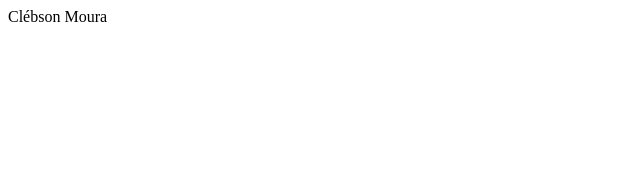
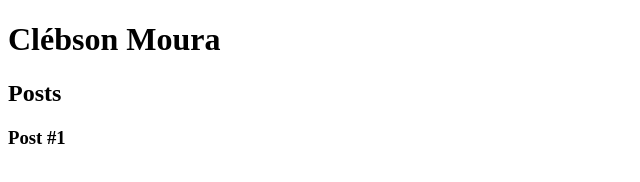
Before and after one commit to clebsonsh/html5-ccs-dio, a plain HTML site: page index.html in a window 1280 px wide. Shown: the whole page, without its empty margins (0-640 px from the left). Drawn offline with Linux system fonts and the light colour scheme.

Commit message:
HTML Semantic Elements

```diff
--- a/index.html
+++ b/index.html
@@ -5,6 +5,19 @@
   <title>Clébson Moura</title>
 </head>
 <body>
-  Clébson Moura
+  <header>
+    <h1>Clébson Moura</h1>
+  </header>
+  <section>
+    <header>
+      <h2>Posts</h2>
+    </header>
+    <article>
+      <header>
+        <h3>Post #1</h3>
+      </header>
+    </article>
+  </section>
+  <footer></footer>
 </body>
 </html>
```
